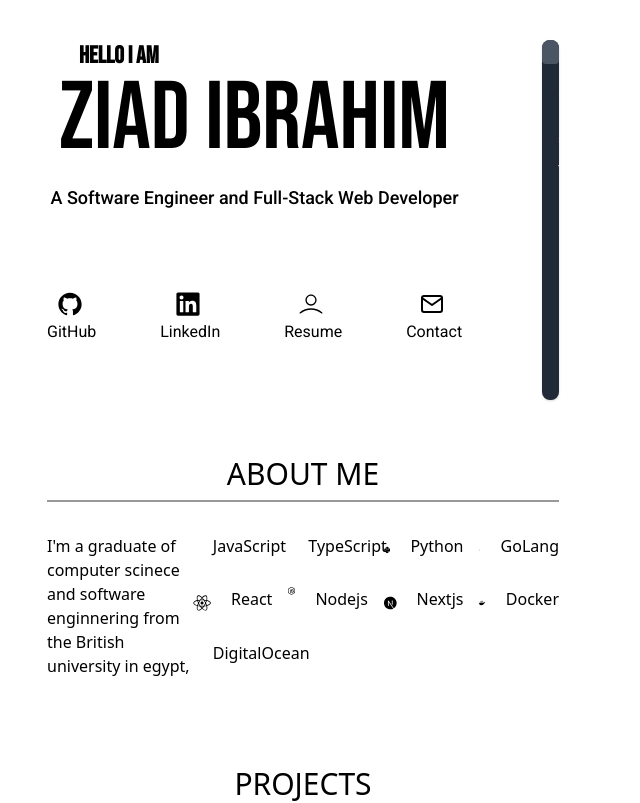
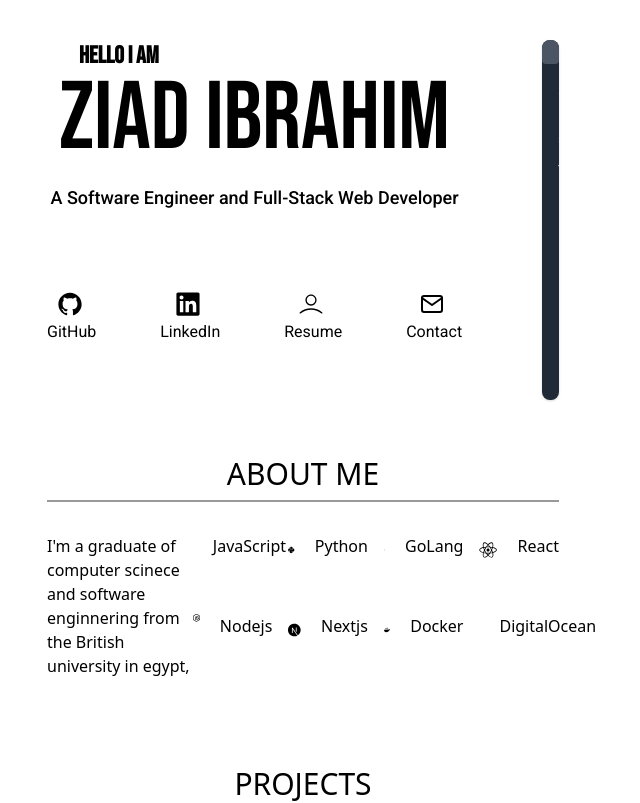
Before and after one commit to mage1711/portfolio, a Next.js app: page / in a window 1280 px wide. Shown: the top 803 px of the page, without its empty margins (337-977 px from the left). Built offline with nearby package versions, Linux system fonts and the light colour scheme.

Commit message:
fix:svg path

```diff
--- a/components/AboutMe.tsx
+++ b/components/AboutMe.tsx
@@ -6,12 +6,12 @@ import Reactsvg from '../public/icons/react.svg'
 import Nodejs from '../public/icons/nodejs.svg'
 import Docker from '../public/icons/docker.svg'
 import DigitalOcean from '../public/icons/digitalocean.svg'
-import TypeScript from '../public/icons/typeScripticon.svg'
+
 import NextJs from '../public/icons/nextjs.svg'
 
 const Technologies = [
     { name: 'JavaScript', component: JavaScript  },
-    { name: 'TypeScript', component: TypeScript},
+
     { name: 'Python', component: Python  },
     { name: 'GoLang', component: GoLang },
     { name: 'React', component: Reactsvg  },
```
